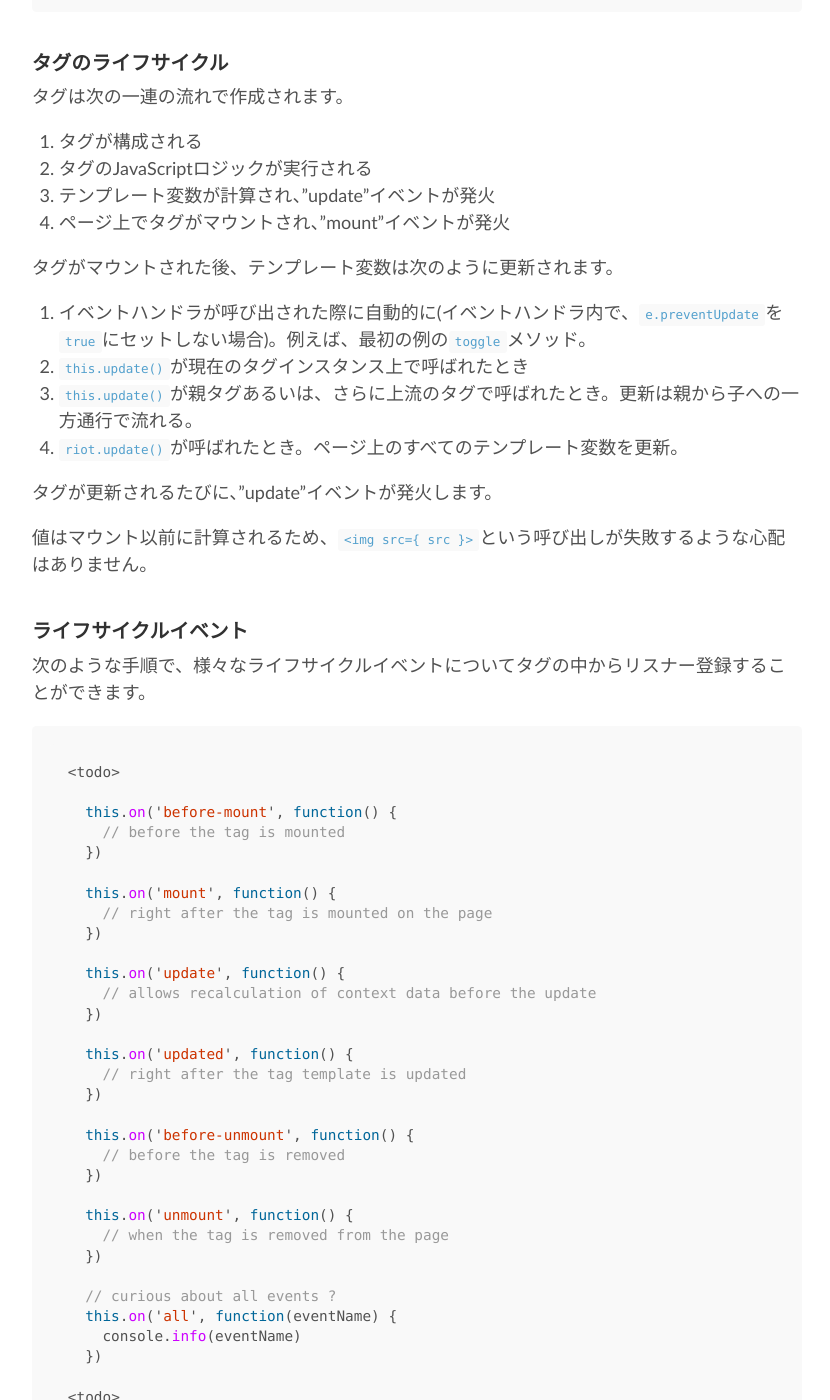
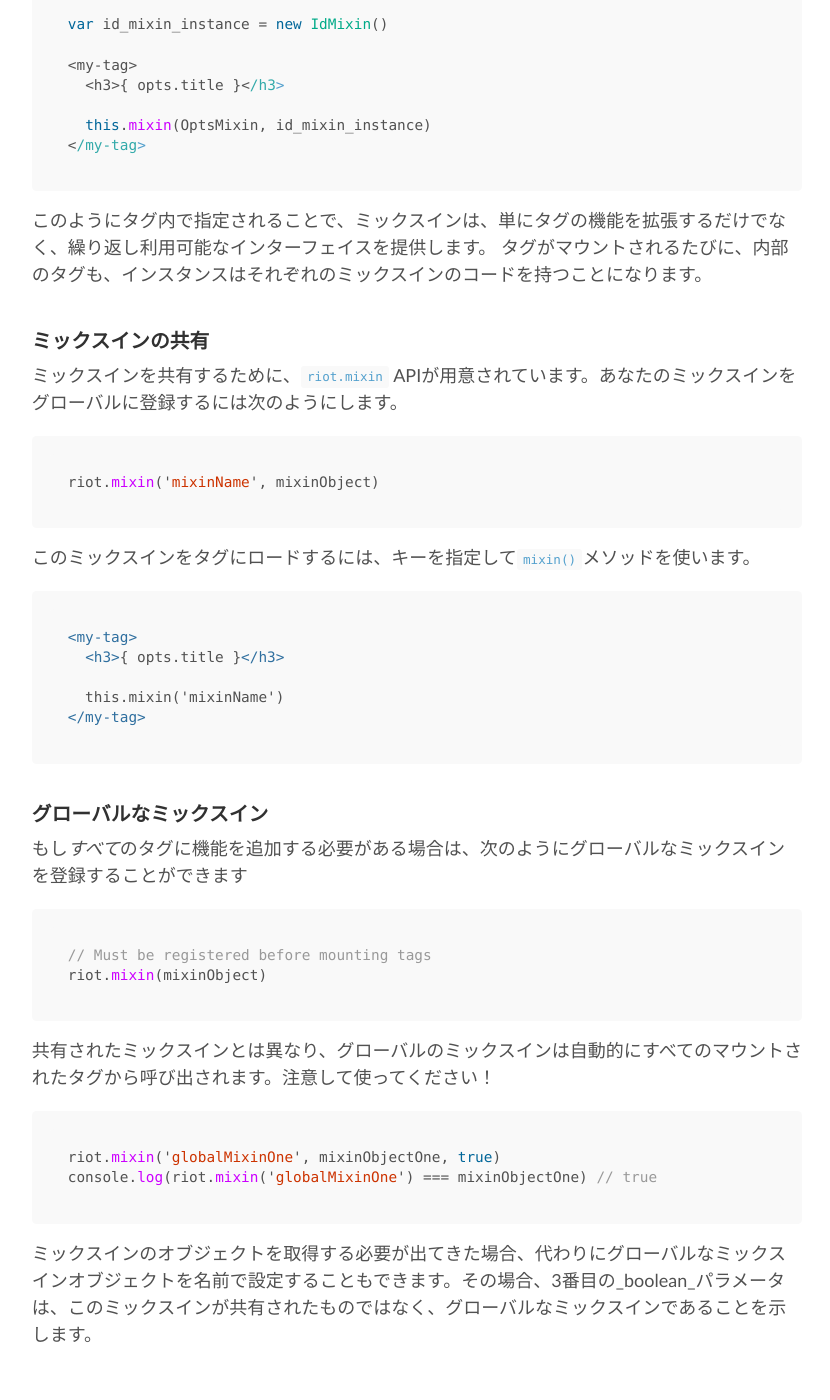
Before and after one commit to riot/riot.github.io, a Jekyll site: the page built from ja/guide/index.md, in a window 1280 px wide and 1400 px high, scrolled down 10399 px. Shown: the whole window, without its empty margins (223-1053 px from the left). Built offline with Jekyll 4.4.1, drawn with Linux system fonts in a browser that asks for light colours; nearby versions of some CDN libraries; some of the changed text lies outside the part shown.

Commit message:
update translation ja/guide/ page into v3

````diff
--- a/ja/guide/index.md
+++ b/ja/guide/index.md
@@ -23,13 +23,11 @@
   </ul>
 
   <form onsubmit={ add }>
-    <input name="input" onkeyup={ edit }>
+    <input ref="input" onkeyup={ edit }>
     <button disabled={ !text }>Add #{ items.length + 1 }</button>
   </form>
 
   <script>
-    this.disabled = true
-
     this.items = opts.items
 
     edit(e) {
@@ -73,27 +71,9 @@
 * 自己終了タグがサポートされています: `<div/>` は `<div></div>` と等しくなります。 いわゆる「オープンタグ」 `<br>`や`<hr>`、`<img>`、`<input>`はコンパイルの後に閉じられることはありません。
 * カスタムタグは常に閉じられている必要があります。(通常通り、あるいは自己終了タグとして)
 * 標準のHTMLタグ(`label`、`table`、`a`など)もカスタムタグ化することができますが、あまり良い手ではありません。
+* タグ定義**root**には以下の属性も含まれます: `<foo onclick={ click } class={ active: active }>`.
 
-
-
-タグファイル内のタグ定義は常に行の先頭から書き始めます。
-
-```html
-<!-- works -->
-<my-tag>
-
-</my-tag>
-
-<!-- also works -->
-<my-tag></my-tag>
-
-  <!-- this fails, because of indentation -->
-  <my-tag>
-
-  </my-tag>
-```
-
-インラインのタグ定義(ドキュメントのbody内)は正しくインデントされていなくてはなりません。すべてのカスタムタグは一番インデントの小さい行に揃える必要があります。タブとスペースも混ぜるべきではありません。
+インラインのタグ定義(ドキュメントのbody内)は正しくインデントされているべきです。すべてのカスタムタグは一番インデントの小さい行に揃える必要があります。タブとスペースも混ぜるべきではありません。
 
 ### scriptタグの省略
 
@@ -131,7 +111,7 @@
 
 ## タグのスタイリング
 
-`style`タグを含めることができます。Riot.jsは自動的にその内容を`<head>`の最後に挿入します。
+`style`タグを含めることができます。Riot.jsは自動的にその内容を`<head>`の最後に挿入します。これは、タグが何回使用されても、挿入は1度だけ行われます。
 
 ```html
 <todo>
@@ -150,7 +130,8 @@
 
 ### Scoped CSS
 
-[Scoped CSS](https://developer.mozilla.org/en-US/docs/Web/CSS/:scope) も利用可能です。次の例は最初のものと等価です。
+[Scoped css and :scope pseudo-class](https://developer.mozilla.org/en-US/docs/Web/CSS/:scope) もすべてのブラウザで利用可能です。Riot.jsにはJSによる独自のカスタム実装があり、ブラウザの実装に依存しないか、またはフォールバックしません。
+次の例は最初のものと等価です。以下の例では、スタイルをスコープ化するためにタグの名前を使うのではなく、 `：scope` `pseudo-class`を使用しています。
 
 ```html
 <todo>
@@ -158,7 +139,7 @@
   <!-- layout -->
   <h3>{ opts.title }</h3>
 
-  <style scoped>
+  <style>
     :scope { display: block }
     h3 { font-size: 120% }
     /** other tag specific styles **/
@@ -166,8 +147,6 @@
 
 <todo>
 ```
-
-スタイルの挿入は一度だけ行われます。タグが何度使われたかは関係ありません。
 
 Riotが挿入したCSSを上書きしたい場合、`<head>`の中でCSSの挿入位置を指定することが可能です。
 
@@ -220,30 +199,12 @@
 
 ### DOM要素へのアクセス
 
-Riotは、thisキーワードに続くname属性を持つ要素へのアクセスと、豊富なショートハンドとしてif="{...}"属性のようなプロパティメソッドを提供します。
+Riotは、`this.refs`オブジェクトに続く`ref`属性を持つ要素へのアクセスと、豊富なショートハンドとして`if="{...}"`属性のようなプロパティメソッドを提供します。
 しかし、時によっては、あなたはこれらの組み込みの機能とは相性の良くないHTMLの要素を参照したり、操作したりする必要に迫られるでしょう。
 
 ### jQueryやZepto、querySelectorなどをどのように使うべきか
 
-もし、Riotの中でDOMにアクセスする必要が生じたならば、 あなたは[タグのライフサイクル](#タグのライフサイクル) を見てみたいと思うでしょう。そして、 `update()`イベントが最初に発火するまで、DOM要素が生成されないことに気づくかもしれません。つまり、それより前の、要素を選択しようとするあらゆる試みが失敗することを意味します。
-
-```html
-<example-tag>
-  <p id="findMe">Do I even Exist?</p>
-
-  <script>
-  var test1 = document.getElementById('findMe')
-  console.log('test1', test1)  // Fails
-
-  this.on('update', function(){
-    var test2 = document.getElementById('findMe')
-    console.log('test2', test2) // Succeeds
-  })
-  </script>
-</example-tag>
-```
-
-あなたはおそらく、update毎に何かを取得するようなことは望まないでしょう。その代わりに、あなたは十中八九、 `mount`イベントでそれを実行しようと思うはずです。
+もし、Riotの中でDOMにアクセスする必要が生じたならば、 あなたは[タグのライフサイクル](#タグのライフサイクル) を見てみたいと思うでしょう。そして、 `mount`イベントが最初に発火するまで、DOM要素が生成されないことに気づくかもしれません。これはつまり、それより前の、要素を選択しようとするあらゆる試みが失敗することを意味します。
 
 ```html
 <example-tag>
@@ -314,6 +275,66 @@
 </my-tag>
 ```
 
+### タグのライフサイクル
+
+タグは次の一連の流れで作成されます。
+
+1. タグが構成される
+2. タグのJavaScriptロジックが実行される
+3. テンプレート変数が計算される
+4. ページ上でタグがマウントされ、"mount"イベントが発火
+
+タグがマウントされた後、テンプレート変数は次のように更新されます。
+
+1. イベントハンドラが呼び出された際に自動的に(イベントハンドラ内で、`e.preventUpdate`を`true`にセットしない場合)。例えば、最初の例の`toggle`メソッド。
+2. `this.update()`が現在のタグインスタンス上で呼ばれたとき
+3. `this.update()`が親タグあるいは、さらに上流のタグで呼ばれたとき。更新は親から子への一方通行で流れる。
+4. `riot.update()`が呼ばれたとき。ページ上のすべてのテンプレート変数を更新。
+
+タグが更新されるたびに、"update"イベントが発火します。
+
+値はマウント以前に計算されるため、`<img src={ src }>`という呼び出しが失敗するような心配はありません。
+
+### ライフサイクルイベント
+
+次のような手順で、様々なライフサイクルイベントについてタグの中からリスナー登録することができます。
+
+```javascript
+<todo>
+
+  this.on('before-mount', function() {
+    // before the tag is mounted
+  })
+
+  this.on('mount', function() {
+    // right after the tag is mounted on the page
+  })
+
+  this.on('update', function() {
+    // allows recalculation of context data before the update
+  })
+
+  this.on('updated', function() {
+    // right after the tag template is updated after an update call
+  })
+
+  this.on('before-unmount', function() {
+    // before the tag is removed
+  })
+
+  this.on('unmount', function() {
+    // when the tag is removed from the page
+  })
+
+  // curious about all events ?
+  this.on('*', function(eventName) {
+    console.info(eventName)
+  })
+
+<todo>
+```
+
+ひとつのイベントに複数のリスナーを登録することも可能です。イベントの詳細については、[observable](/ja/api/observable/)を参照してください。
 
 ### ミックスイン
 
@@ -379,7 +400,7 @@
 
 ### ミックスインの共有
 
-ミックスインをファイルやプロジェクトを超えて共有するために、`riot.mixin` APIが用意されています。あなたのミックスインをグローバルに登録するには次のようにします。
+ミックスインを共有するために、`riot.mixin` APIが用意されています。あなたのミックスインをグローバルに登録するには次のようにします。
 
 ```javascript
 riot.mixin('mixinName', mixinObject)
@@ -395,70 +416,23 @@
 </my-tag>
 ```
 
+### グローバルなミックスイン
 
-### タグのライフサイクル
-
-タグは次の一連の流れで作成されます。
-
-1. タグが構成される
-2. タグのJavaScriptロジックが実行される
-3. テンプレート変数が計算され、"update"イベントが発火
-4. ページ上でタグがマウントされ、"mount"イベントが発火
-
-タグがマウントされた後、テンプレート変数は次のように更新されます。
-
-1. イベントハンドラが呼び出された際に自動的に(イベントハンドラ内で、`e.preventUpdate`を`true`にセットしない場合)。例えば、最初の例の`toggle`メソッド。
-2. `this.update()`が現在のタグインスタンス上で呼ばれたとき
-3. `this.update()`が親タグあるいは、さらに上流のタグで呼ばれたとき。更新は親から子への一方通行で流れる。
-4. `riot.update()`が呼ばれたとき。ページ上のすべてのテンプレート変数を更新。
-
-タグが更新されるたびに、"update"イベントが発火します。
-
-値はマウント以前に計算されるため、`<img src={ src }>`という呼び出しが失敗するような心配はありません。
-
-
-### ライフサイクルイベント
-
-次のような手順で、様々なライフサイクルイベントについてタグの中からリスナー登録することができます。
-
+もし*すべて*のタグに機能を追加する必要がある場合は、次のようにグローバルなミックスインを登録することができます
 
 ```javascript
-<todo>
-
-  this.on('before-mount', function() {
-    // before the tag is mounted
-  })
-
-  this.on('mount', function() {
-    // right after the tag is mounted on the page
-  })
-
-  this.on('update', function() {
-    // allows recalculation of context data before the update
-  })
-
-  this.on('updated', function() {
-    // right after the tag template is updated
-  })
-
-  this.on('before-unmount', function() {
-    // before the tag is removed
-  })
-
-  this.on('unmount', function() {
-    // when the tag is removed from the page
-  })
-
-  // curious about all events ?
-  this.on('all', function(eventName) {
-    console.info(eventName)
-  })
-
-<todo>
+// Must be registered before mounting tags
+riot.mixin(mixinObject)
 ```
 
-ひとつのイベントに複数のリスナーを登録することも可能です。イベントの詳細については、[observable](/ja/api/observable/)を参照してください。
+共有されたミックスインとは異なり、グローバルのミックスインは自動的にすべてのマウントされたタグから呼び出されます。注意して使ってください！
 
+```javascript
+riot.mixin('globalMixinOne', mixinObjectOne, true)
+console.log(riot.mixin('globalMixinOne') === mixinObjectOne) // true
+```
+
+ミックスインのオブジェクトを取得する必要が出てきた場合、代わりにグローバルなミックスインオブジェクトを名前で設定することもできます。その場合、3番目の_boolean_パラメータは、このミックスインが共有されたものではなく、グローバルなミックスインであることを示します。
 
 ## テンプレート変数 (expressions)
 
@@ -662,26 +636,29 @@
 
 ## 名前付き要素
 
-`name`または`id`属性のある要素は、JavaScriptから簡単にアクセスできるよう、自動的にコンテキストに追加されます。
+`ref`属性を持つ要素は `this.refs` の配下のコンテキストに自動的にリンクされるので、JavaScriptで簡単にアクセスできます
 
 ```html
 <login>
-  <form id="login" onsubmit={ submit }>
-    <input name="username">
-    <input name="password">
-    <button name="submit">
+  <form ref="login" onsubmit={ submit }>
+    <input ref="username">
+    <input ref="password">
+    <button ref="submit">
   </form>
 
   // grab above HTML elements
-  var form = this.login,
-    username = this.username.value,
-    password = this.password.value,
-    button = this.submit
-
+  submit(e) {
+    var form = this.refs.login,
+        username = this.refs.username.value,
+        password = this.refs.password.value,
+        button = this.refs.submit
+  }
 </login>
 ```
 
-もちろん、これらの名前付き要素はHTMLの中のテンプレート変数からも参照できます: `<div>{ username.value }</div>`
+マウントイベントが発火するとrefs属性が設定され、'mount'(`this.on（ 'mount'、function（）{...}）`）または他のイベントハンドラ内の `this.refs`コレクションにアクセスできます。
+
+もちろん、これらの名前付き要素はHTMLの中のテンプレート変数からも参照できます: `<div>{ refs.username.value }</div>`
 
 
 ## イベントハンドラ
@@ -708,19 +685,7 @@
 <form onsubmit={ condition ? method_a : method_b }>
 ```
 
-この関数の中で`this`は現在のタグのインスタンスを参照しています。ハンドラが呼ばれた後、`this.update()`が自動的に呼ばれ、加えられた変更がUIに反映されます。
-
-デフォルトのイベントハンドラの挙動は、チェックボックスかラジオボタンでなければ、*自動的にキャンセル* です。つまり、あなたのために`e.preventDefault()`は実行済みです。これはキャンセルすることがほとんどだからです(しかも、忘れがち)。もし、ブラウザのデフォルトの挙動のままにしたい場合は、ハンドラで`true`を返してください。
-
-例えば、この`submit`ハンドラは、実際にサーバへフォームを送信します。
-
-```javascript
-submit() {
-  return true
-}
-```
-
-
+関数 `this`は、現在のタグインスタンスを参照します。ハンドラが呼び出された後、`this.update()`が自動的に呼び出され、加えられたすべての変更がUIに反映されます。
 
 ### イベントオブジェクト
 
@@ -862,7 +827,7 @@
 
 ```html
 <my-tag>
-  <p each="{ name, value in obj }">{ name } = { value }</p>
+  <p each="{ value, name in obj }">{ name } = { value }</p>
 
   this.obj = {
     key1: 'value1',
@@ -888,8 +853,6 @@
 
 #### `virtual`タグ
 
-<span class="tag red">実験的</span>
-
 特定のタグに囲まれないループをしたい場合は`<virtual>`タグが使えます。ループ後に消滅し、内部のHTMLのみがレンダリングされます。
 
 ```html
@@ -901,21 +864,51 @@
 </dl>
 ```
 
+しかし、 `virtual`はループに対して排他的ではなく、`if` や `data-is` と組み合わせて使うことができます
+
+```html
+<virtual if={condition}>
+  <p>Show me with no wrapper on condition</p>
+</virtual>
+```
+
 ## 標準のHTML要素にレンダリング
 
-標準HTMLも、`riot-tag`属性を付けることでページ内のカスタムタグとして利用できます。
+標準HTMLも、`data-is`属性を付けることでページ内のカスタムタグとして利用できます。
 
 ```html
-<ul riot-tag="my-tag"></ul>
+<ul data-is="my-list"></ul>
 ```
 
 このことは、CSSフレームワークとの互換性を持つ代替手段をユーザに提供しています。タグはほかのカスタムタグと同様に扱われます。
 
 ```javascript
-riot.mount('my-tag')
+riot.mount('my-list')
 ```
 
-は、上に示した`ul`要素を、あたかも`<my-tag></my-tag>`かのようにマウントします。
+これは、上に示した`ul`要素を、あたかも`<my-list></my-list>`かのようにマウントします。
+
+メモ: `data-is`属性の式も使うことができ、riotは同じDOMノード上の異なるタグを動的にレンダリングできることに注意してください
+
+```html
+<my-tag>
+  <!-- dynamic component -->
+  <div data-is={ component }></div>
+  <button onclick={ switchComponent }>
+    Switch
+  </button>
+
+  <script>
+    this.component = 'foo'
+
+    switchComponent() {
+      // riot will render the <bar> component
+      // replacing <foo>
+      this.component = 'bar'
+    }
+  </script>
+</my-tag>
+```
 
 ## サーバサイドレンダリング
 
````
Also changed, not shown: other parts of ja/guide/index.md (+2 -2 lines).
